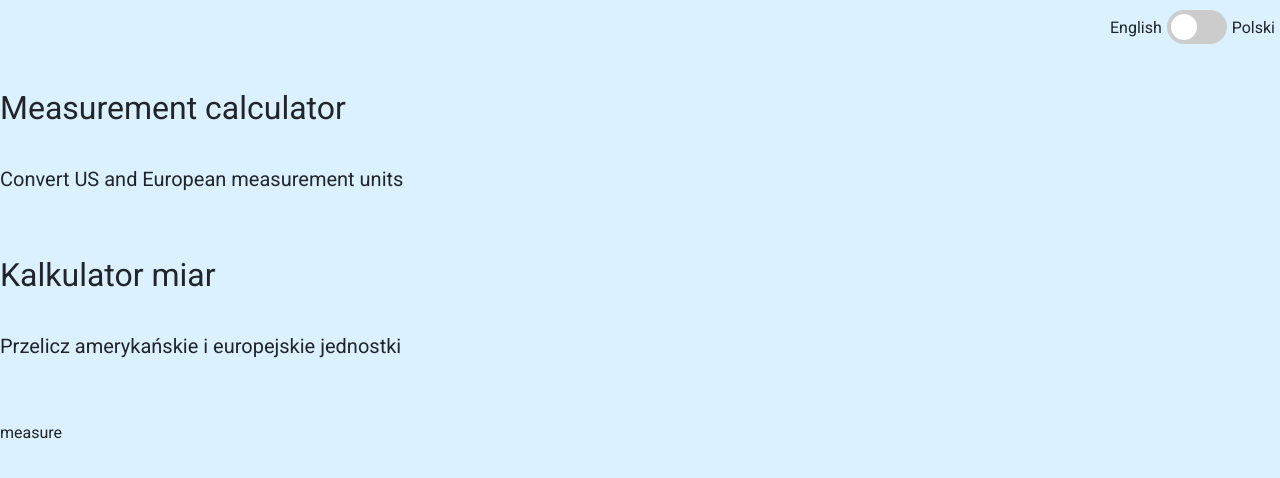
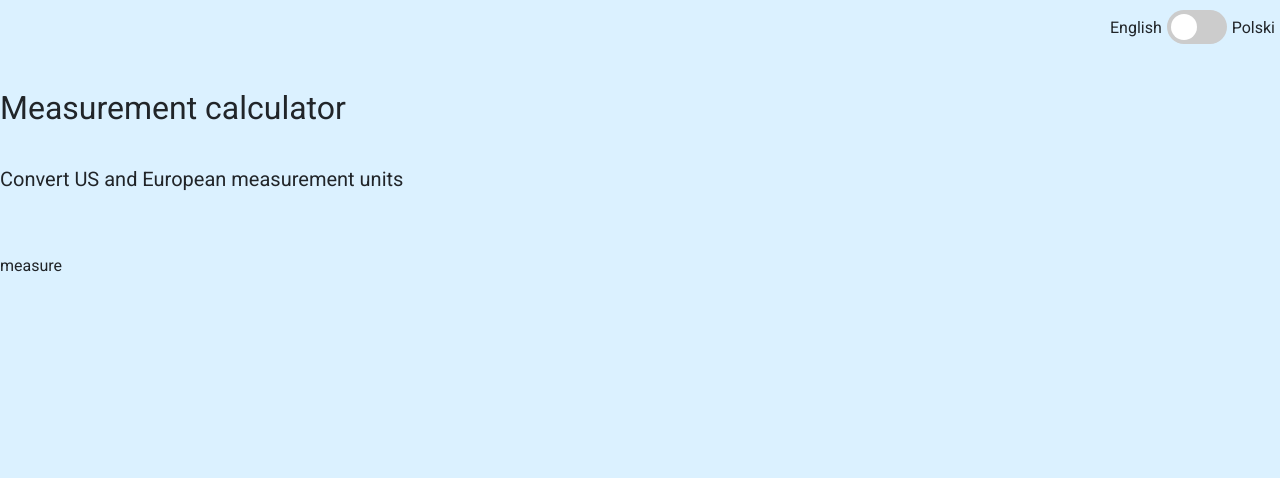
Before and after one commit to danielkoban/measurement-calculator, a Vue app: page / in a window 1280 px wide. Shown: the top 478 px of the page. Built offline with nearby package versions, Linux system fonts and the light colour scheme.

Commit message:
add header language changer

```diff
--- a/src/App.vue
+++ b/src/App.vue
@@ -1,7 +1,7 @@
 <template>
   <div id="app">
-    <LanguageChanger/>
-    <Header/>
+    <LanguageChanger v-bind:obj="obj"/>
+    <Header v-bind:obj="obj"/>
     <Calculator/>
   </div>
 </template>
@@ -17,6 +17,13 @@ export default {
     LanguageChanger,
     Header,
     Calculator
+  },
+  data() {
+    return {
+      obj: {
+        show: false
+      }
+    };
   }
 };
 </script>
--- a/src/components/Header.vue
+++ b/src/components/Header.vue
@@ -1,10 +1,10 @@
 <template>
   <header class="header">
-    <div>
+    <div v-if="!obj.show">
       <h1 class="header__element--big">Measurement calculator</h1>
       <h2 class="header__element--small">Convert US and European measurement units</h2>
     </div>
-    <div>
+    <div v-else>
       <h1 class="header__element--big">Kalkulator miar</h1>
       <h2 class="header__element--small">Przelicz amerykańskie i europejskie jednostki</h2>
     </div>
@@ -13,7 +13,8 @@
 
 <script>
 export default {
-  name: "Header"
+  name: "Header",
+  props: ["obj"]
 };
 </script>
 
--- a/src/components/LanguageChanger.vue
+++ b/src/components/LanguageChanger.vue
@@ -12,13 +12,7 @@
 <script>
 export default {
   name: "LanguageChanger",
-  data() {
-    return {
-      obj: {
-        show: false
-      }
-    };
-  }
+  props: ["obj"]
 };
 </script>
 
```
